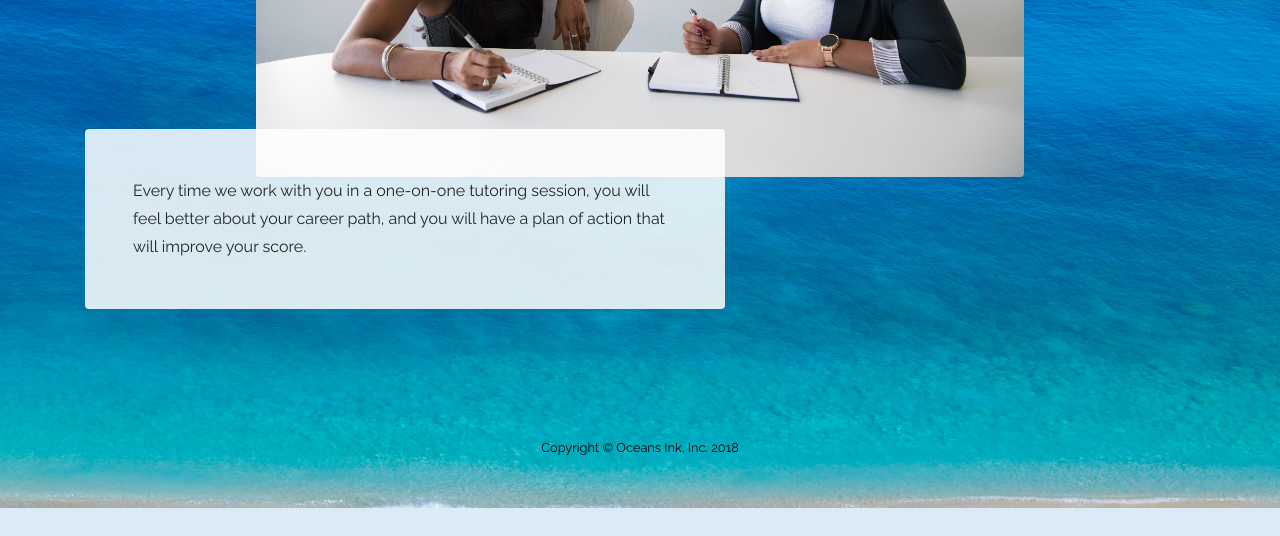
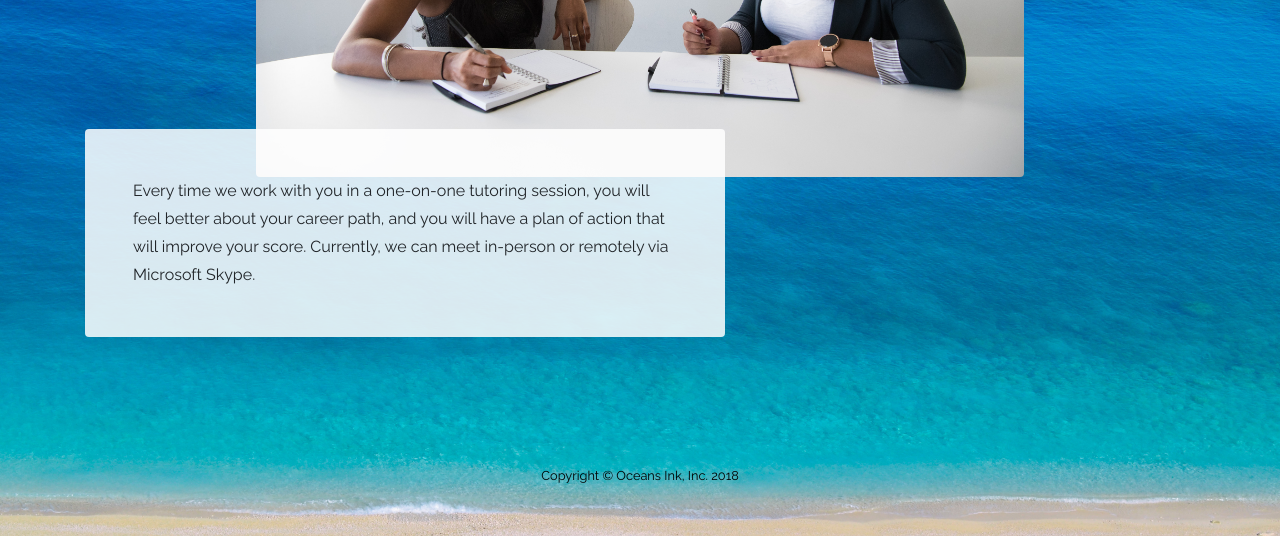
Before and after one commit to bobort/cheese, a Django app: template frontend/templates/services.html in a window 1280 px wide. Shown: the part 989-1525 px from the top of the page. Before the commit the page ends 1497 px from the top, so only its background shows below. Run offline with Django 3.2, Linux system fonts and the light colour scheme; the template is opened without the code that fills it, so the values that code supplies are empty; some libraries are stand-ins or nearby versions.

Commit message:
added text to services

```diff
--- a/frontend/templates/services.html
+++ b/frontend/templates/services.html
@@ -16,9 +16,12 @@
             <div class="product-item-description d-flex mr-auto">
                 <div class="bg-faded p-5 rounded">
                     <p class="mb-0">
-                        Every time we work with you in a one-on-one tutoring session, you will feel better about your
+                        Every time we work with you in a one-on-one tutoring session,
+                        you will feel better about your
                         career path, and you will have a plan
                         of action that will improve your score.
+                        Currently, we can meet
+                        in-person or remotely via Microsoft Skype.
                     </p>
                 </div>
             </div>
```
